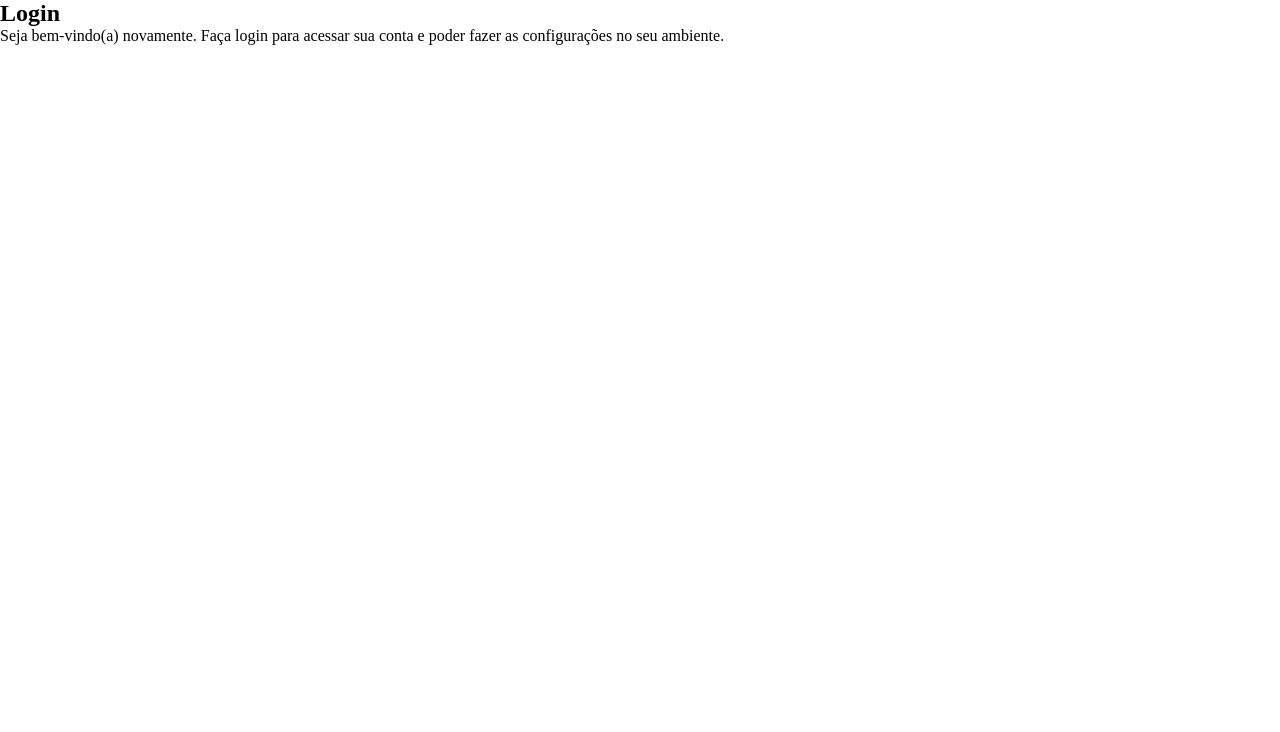
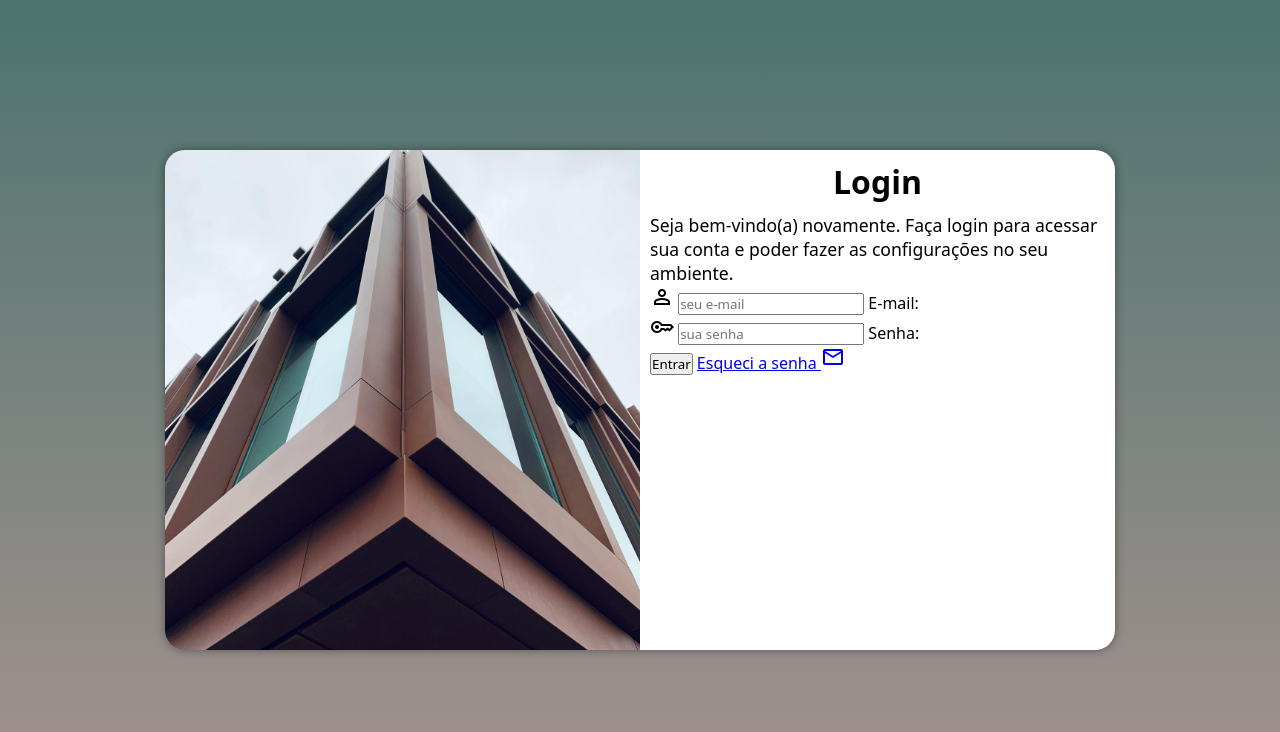
Before and after one commit to IanPZoega/projeto-login, a plain HTML site: page index.html in a window 1280 px wide. Drawn offline with nearby package versions, Linux system fonts and the light colour scheme.

Commit message:
adicionei o formulário

```diff
--- /dev/null
+++ b/estilos/media-query.css
@@ -0,0 +1,57 @@
+@charset "UTF-8";
+
+/* Tablet (768px - 991px) */
+@media screen and (min-width: 768px) {
+    body {
+        background-image: linear-gradient(to top, var(--cor4), var(--cor3));
+    }
+
+    section#login {
+        width: 80vw;
+    }
+
+    section#login > div#imagem {
+        float: left;
+        width: 30%;
+        height: 100%;
+    }
+
+    section#login > div#formulario {
+        float: right;
+        width: 70%;
+    }
+
+    div#formulario > h1 {
+        font-size: 1.5em;
+    }
+
+    div#formulario > p {
+        font-size: 1em;
+    }
+}
+
+/* Desktop e Grandes telas (>=992px) */
+@media screen and (min-width: 992px) {
+    section#login {
+        width: 950px;
+    }
+
+    section#login > div#imagem {
+        float: left;
+        width: 50%;
+        height: 100%;
+    }
+
+    section#login > div#formulario {
+        float: right;
+        width: 50%;
+    }
+
+    div#formulario > h1 {
+        font-size: 2em;
+    }
+
+    div#formulario > p {
+        font-size: 1.1em;
+    }
+}
--- a/estilos/style.css
+++ b/estilos/style.css
@@ -1,4 +1,6 @@
 @charset "UTF-8";
+
+/* Mobile First (<=767px) */
 
 :root {
     --cor1: #1A1126;
@@ -11,4 +13,54 @@
 * {
     margin: 0;
     padding: 0;
+    box-sizing: border-box;
+    font-family: system-ui, -apple-system, BlinkMacSystemFont, 'Segoe UI', Roboto, Oxygen, Ubuntu, Cantarell, 'Open Sans', 'Helvetica Neue', sans-serif;
 }
+
+html {
+    background-color: var(--cor3);
+    height: 100vh;
+    width: 100vw;
+}
+
+main {
+    position: relative;
+    height: 100vh;
+    width: 100vw;
+}
+
+section#login {
+    position: absolute;
+    top: 50%;
+    left: 50%;
+    transform: translate(-50%, -50%);
+
+    overflow: hidden;
+
+    background-color: white;
+    width: 250px;
+    height: 500px;
+    border-radius: 20px;
+    box-shadow: 0 0 10px rgba(0, 0, 0, 0.400);
+
+    transition: width .3s, height .3s;
+    transition-timing-function: ease;
+}
+
+section#login > div#imagem {
+    background: var(--cor3) url(../imagens/predio.jpg) center/cover;
+    height: 200px;
+}
+
+section#login > div#formulario {
+    padding: 10px;
+}
+
+div#formulario > h1 {
+    text-align: center;
+    margin-bottom: 10px;
+}
+
+div#formulario > p {
+    font-size: 0.8em;
+}
--- a/index.html
+++ b/index.html
@@ -4,18 +4,31 @@
     <meta charset="UTF-8">
     <meta name="viewport" content="width=device-width, initial-scale=1.0">
     <title>Login</title>
+    <link rel="stylesheet" href="https://fonts.googleapis.com/css2?family=Material+Symbols+Outlined:opsz,wght,FILL,GRAD@20..48,100..700,0..1,-50..200" />
     <link rel="stylesheet" href="estilos/style.css">
+    <link rel="stylesheet" href="estilos/media-query.css">
 </head>
 <body>
     <main>
         <section id="login">
-            <div id="imagem">
-
-            </div>
+            <div id="imagem"></div>
             <div id="formulario">
                 <h1>Login</h1>
                 <p>Seja bem-vindo(a) novamente. Faça login para acessar sua conta e poder fazer as configurações no seu ambiente.</p>
-                <form action="login.php" method="post"></form>
+                <form action="login.php" method="post" autocomplete="on">
+                    <div class="campo">
+                        <span class="material-symbols-outlined">person</span>
+                        <input type="email" name="login" id="ilogin" placeholder="seu e-mail" autocomplete="email" required size="18">
+                        <label for="ilogin">E-mail:</label>
+                    </div>
+                    <div class="campo">
+                        <span class="material-symbols-outlined">key</span>
+                        <input type="password" name="senha" id="isenha" placeholder="sua senha" autocomplete="current-password" required size="18">
+                        <label for="isenha">Senha:</label>
+                    </div>
+                    <input type="submit" value="Entrar">
+                    <a href="#">Esqueci a senha <span class="material-symbols-outlined">mail</span></a>
+                </form>
             </div>
         </section>
     </main>
```
